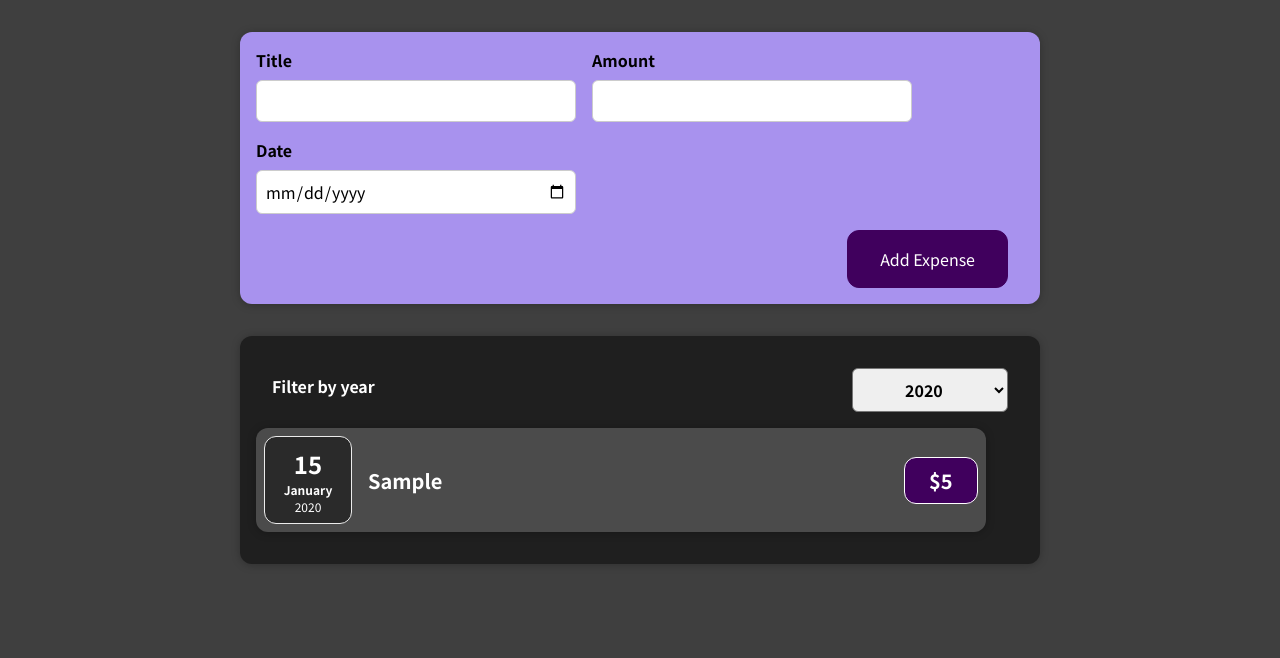
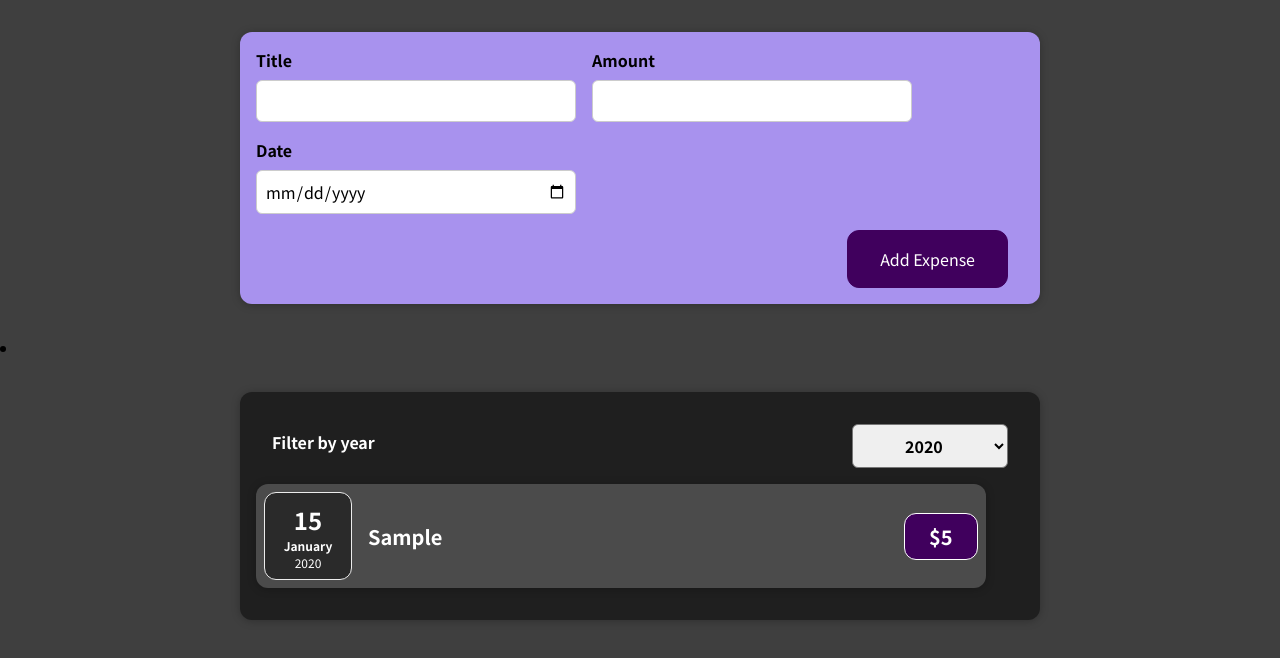
Before and after one commit to raginsky/react-study, a React (Create React App) app: page / in a window 1280 px wide. Both pictures are taken after typing "Sample", "5", "2020-01-15" into the empty fields and a click on the button "Add Expense". Shown: the top 658 px of the page. Built offline with nearby package versions, Linux system fonts and the light colour scheme.

Commit message:
conditional statements

```diff
--- a/src/components/Expenses/Expenses.js
+++ b/src/components/Expenses/Expenses.js
@@ -1,7 +1,7 @@
 import './Expenses.css';
 import Card from '../UI/Card';
-import ExpenseItem from './ExpenseItem';
 import ExpensesFilter from '../Filter/ExpensesFilter';
+import ExpensesList from './ExpensesList';
 import {useState} from 'react';
 
 /** Controller component */
@@ -12,23 +12,18 @@
         setFilteredYear(selectedYear);
     };
 
-    const expenseFilter = props.items.filter(expense => {
+    const filteredExpenses = props.items.filter(expense => {
         return expense.date.getFullYear().toString() === filteredYear;
     });
 
     return (
-        <div>
+        <li>
             <Card className="expenses">
                 <ExpensesFilter selected={filteredYear} onChangeFilter={filterChangeHandler}/>
-                {expenseFilter.map((expense =>
-                    <ExpenseItem
-                        key={expense.id}
-                        title={expense.title}
-                        amount={expense.amount}
-                        date={expense.date}/>))}
+                <ExpensesList items={filteredExpenses}/>
                 {/*{[<Card/>,<Card/>]}*/}
             </Card>
-        </div>
+        </li>
     );
 };
 
--- /dev/null
+++ b/src/components/Expenses/ExpensesList.css
@@ -0,0 +1,9 @@
+.expenses-list {
+    list-style: none;
+    padding: 0;
+}
+
+.expenses-list__fallback {
+    color: white;
+    text-align: center;
+}
--- /dev/null
+++ b/src/components/Expenses/ExpensesList.js
@@ -0,0 +1,20 @@
+import ExpenseItem from './ExpenseItem';
+import './ExpensesList.css';
+
+const ExpensesList = props => {
+    if (props.items.length === 0) {
+        return <h2 className="expenses-list__fallback">Found no expenses.</h2>;
+    }
+
+    return (
+        <ul className="expenses-list">
+            {props.items.map(expense => <ExpenseItem
+                key={expense.id}
+                title={expense.title}
+                amount={expense.amount}
+                date={expense.date}/>)}
+        </ul>
+    );
+};
+
+export default ExpensesList;
```
